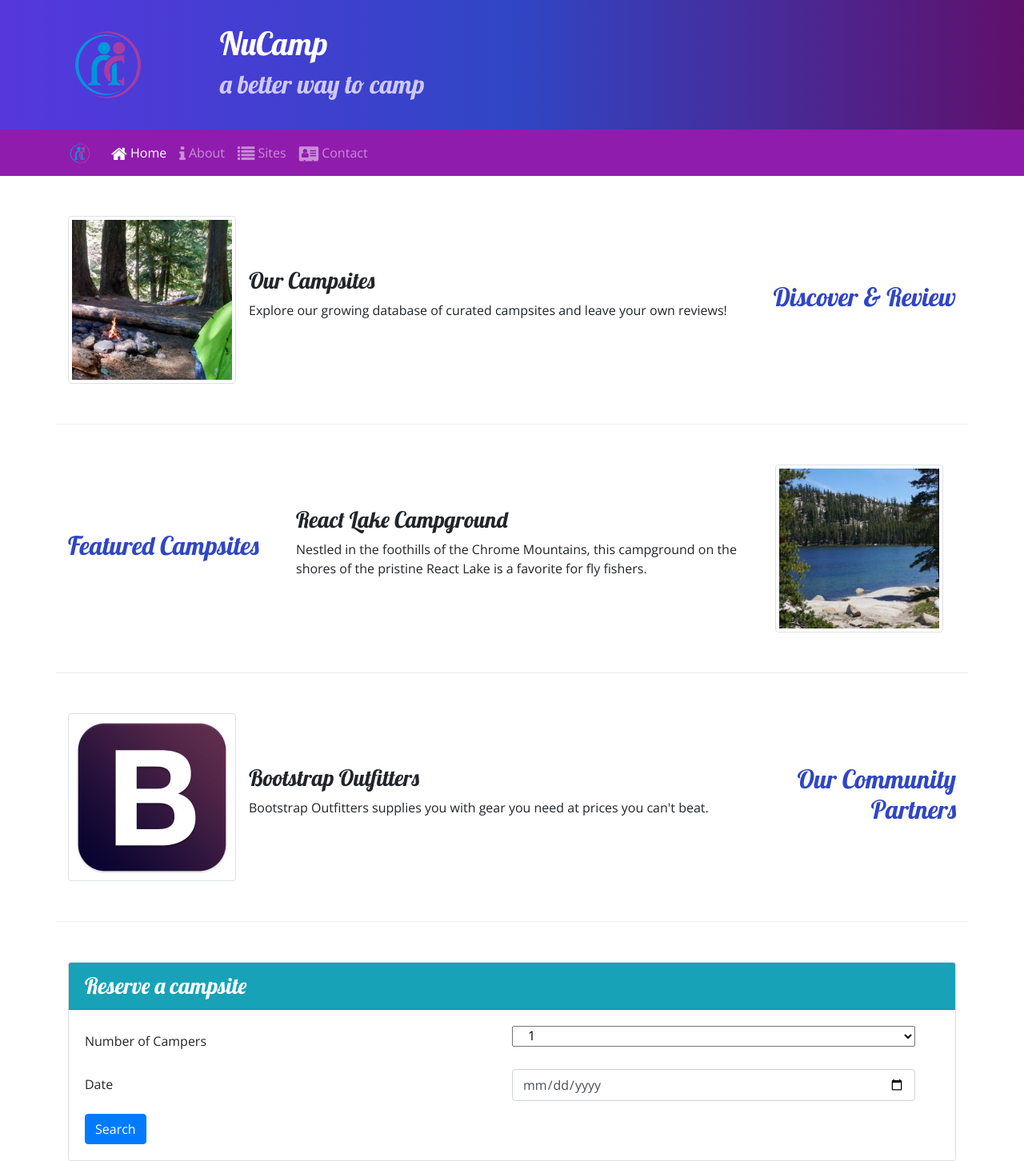
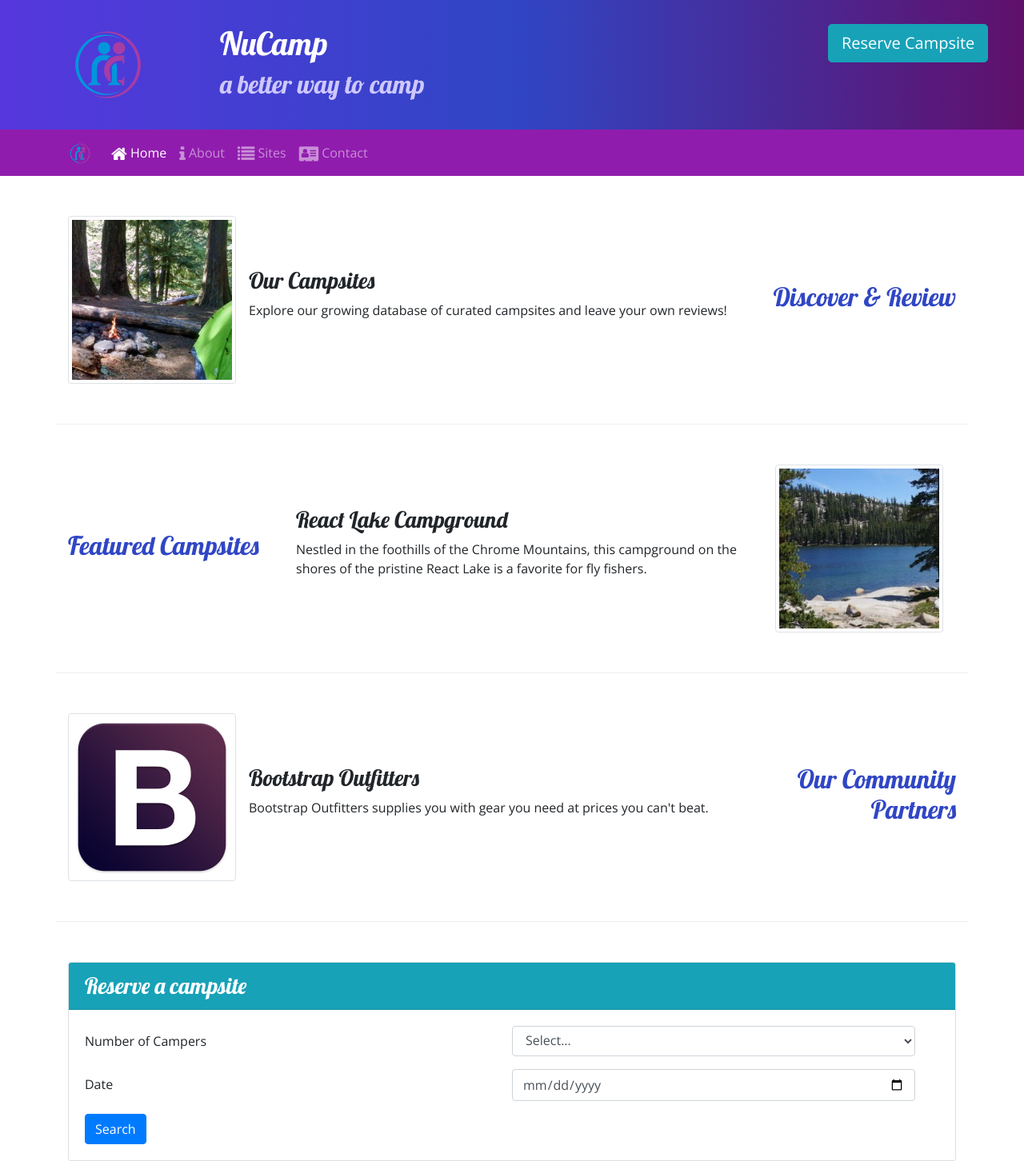
Before and after one commit to deepa/nucamp-bootstrap, a website: page index.html in a window 1280 px wide. Shown: the top 1452 px of the page at 80% size. Drawn offline with nearby package versions, Linux system fonts and the light colour scheme.

Commit message:
other tasks for this week

```diff
--- a/index.html
+++ b/index.html
@@ -29,6 +29,11 @@
           <div class="col">
             <h1>NuCamp</h1>
             <h2>a better way to camp</h2>
+          </div>
+          <div class="col col-md-4 col-xl-2 col-xs">
+            <a href="#reserveForm" class="btn btn-info btn-lg order-last"
+              >Reserve Campsite</a
+            >
           </div>
         </div>
       </div>
@@ -150,7 +155,7 @@
               Reserve a campsite
             </h3>
             <div class="card-body">
-              <form>
+              <form id="reserveForm">
                 <div class="row">
                   <div class="col form-group row">
                     <label
@@ -162,9 +167,9 @@
                       <select
                         name="numCampers"
                         id="numCampers"
-                        class="col col-xs"
-                        class="form-control"
+                        class="col col-xs form-control"
                       >
+                        <option selected>Select...</option>
                         <option>1</option>
                         <option>2</option>
                         <option>3</option>
```
Also changed, not shown: aboutus.html (+9 -9 lines), contactus.html (+1 -1 lines), 1 other file.
